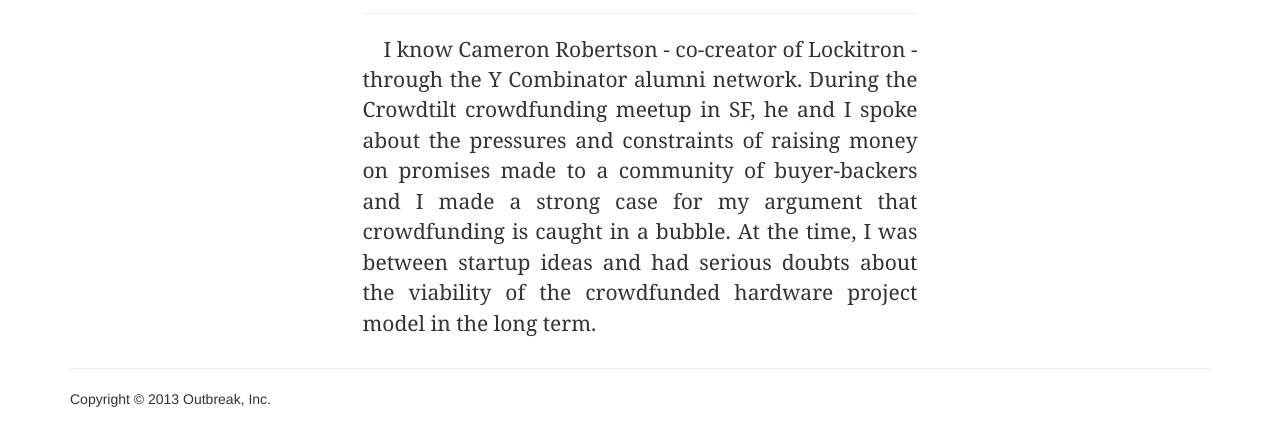
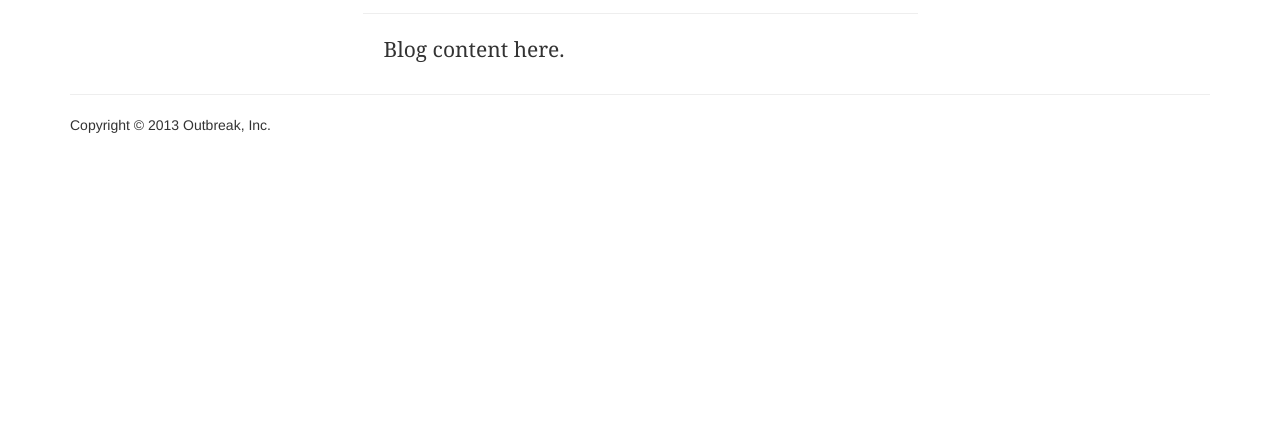
Before and after one commit to OutbreakInc/Galago, a plain HTML site: page blog/template.html in a window 1280 px wide. Shown: the part 306-752 px from the top of the page. Drawn offline with Linux system fonts and the light colour scheme.

Commit message:
Made blog template

```diff
--- a/blog/how-arduino-nearly-killed-lockitron.html
+++ b/blog/template.html
@@ -76,11 +76,7 @@
 				</div>
 				<hr class="clearfix"/>
 				<p>
-					I know Cameron Robertson - co-creator of Lockitron - through the Y Combinator alumni network.  During the Crowdtilt
-					crowdfunding meetup in SF, he and I spoke about the pressures and constraints of raising money on promises made to a
-					community of buyer-backers and I made a strong case for my argument that crowdfunding is caught in a bubble.  At the
-					time, I was between startup ideas and had serious doubts about the viability of the crowdfunded hardware project model
-					in the long term.
+					Blog content here.
 				</p>
 				<p>
 				</p>
```
